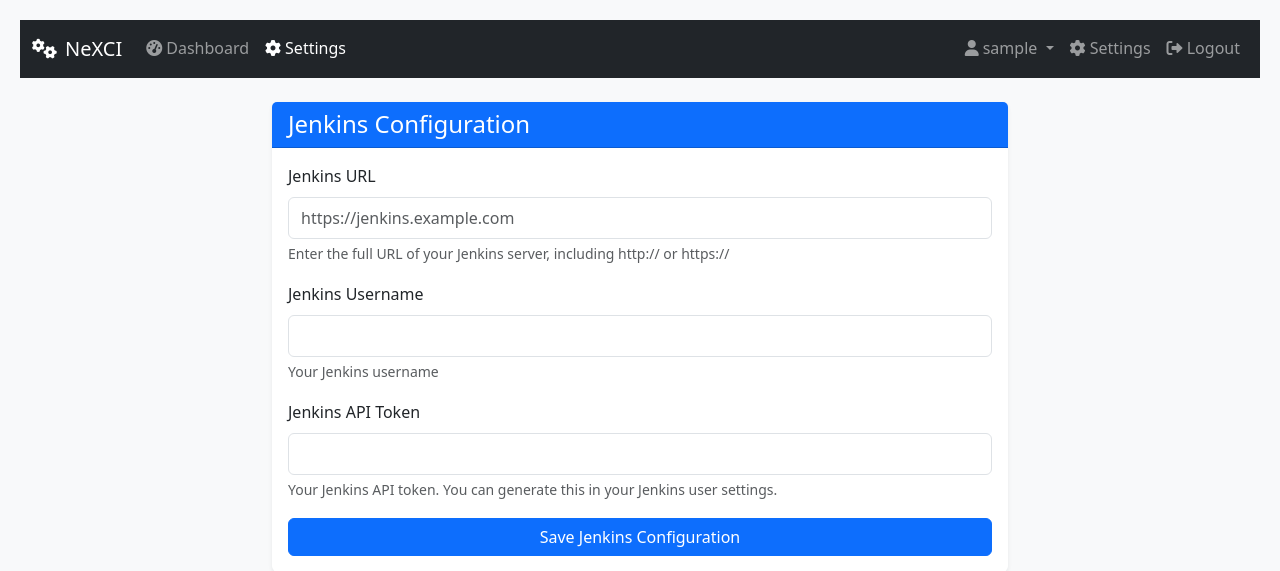
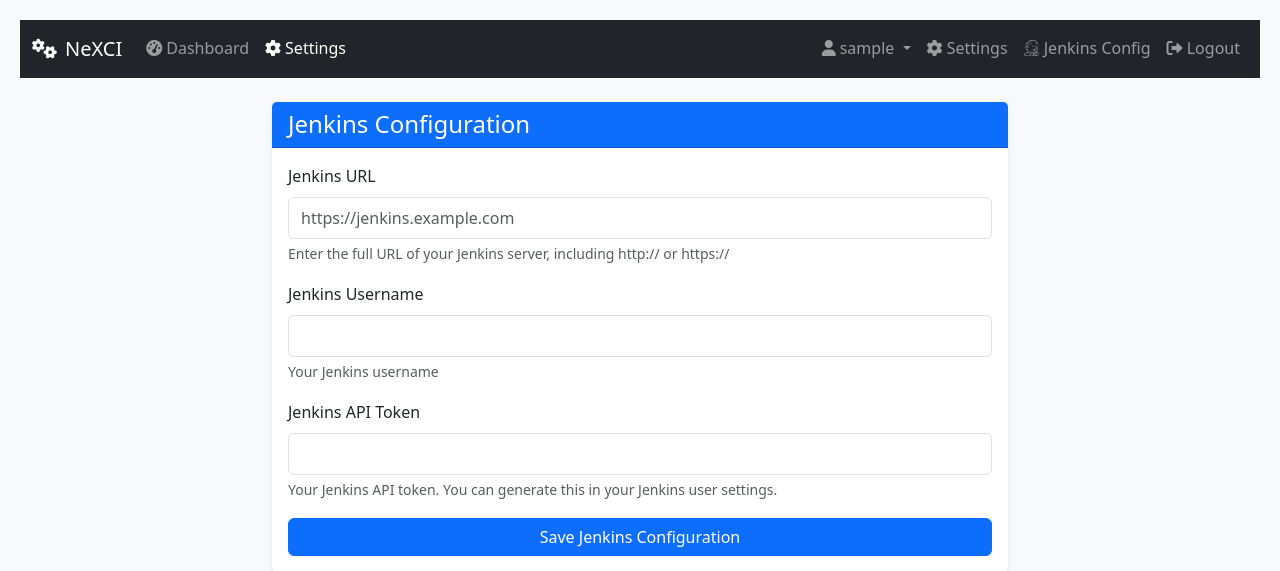
Before and after one commit to nirwo/NexCI, a Flask app: page /jenkins_config in a window 1280 px wide. Shown: the top 571 px of the page. Run offline with Flask 3, Linux system fonts and the light colour scheme; the visitor is signed in with stand-in values (Sample User, id 1); some libraries are stand-ins or nearby versions.

Commit message:
Fix: Correct navbar links for Settings and Jenkins Config

```diff
--- a/templates/base.html
+++ b/templates/base.html
@@ -65,6 +65,9 @@
                         <a class="nav-link" href="{{ url_for('settings') }}"><i class="fas fa-cog"></i> Settings</a>
                     </li>
                     <li class="nav-item">
+                        <a class="nav-link" href="{{ url_for('jenkins_config') }}"><i class="fab fa-jenkins"></i> Jenkins Config</a>
+                    </li>
+                    <li class="nav-item">
                         <a class="nav-link" href="{{ url_for('logout') }}"><i class="fas fa-sign-out-alt"></i> Logout</a>
                     </li>
                 </ul>
```
